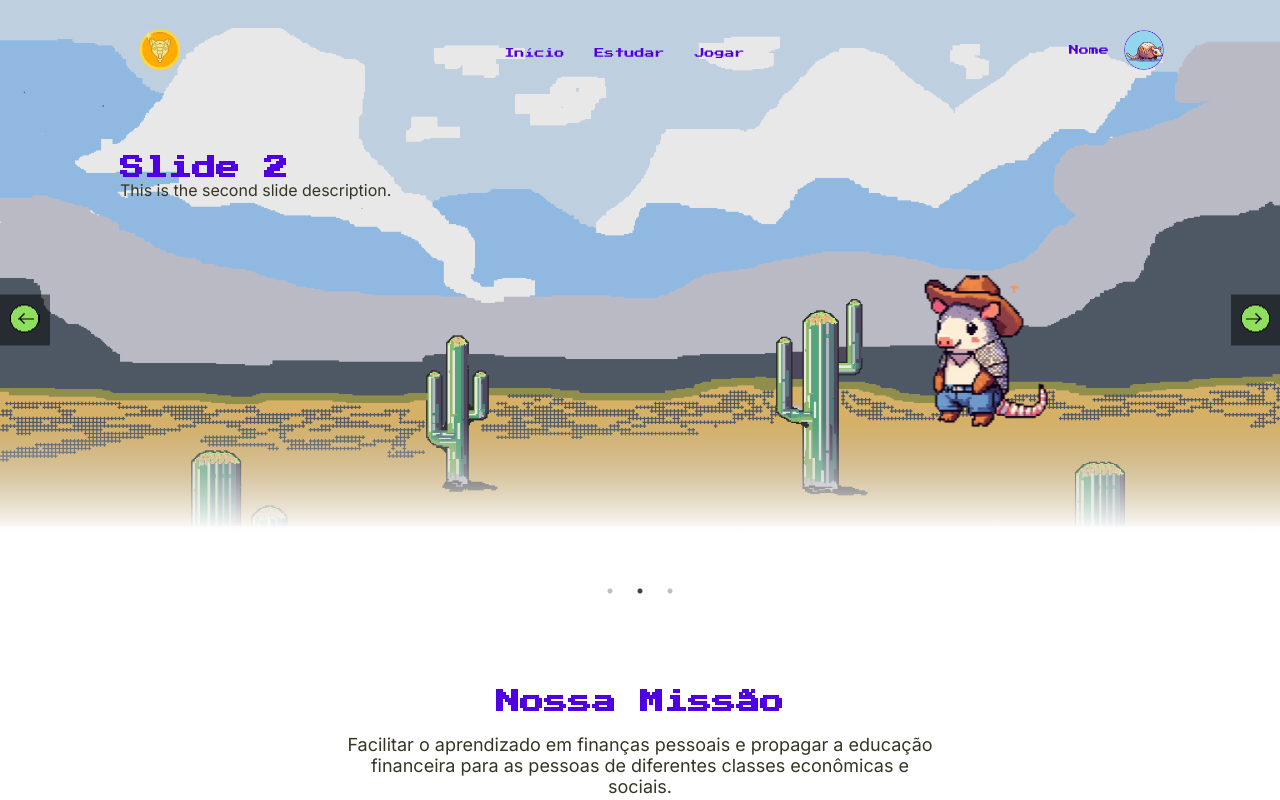
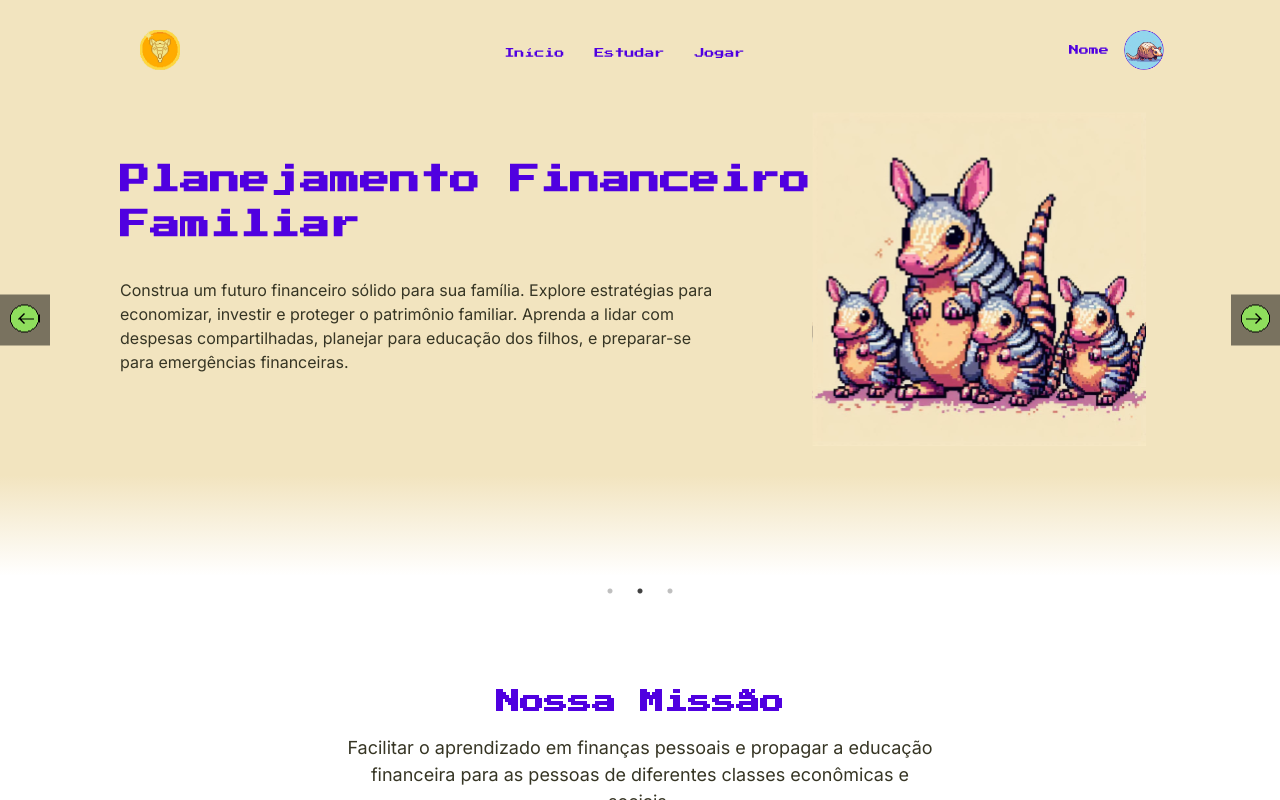
Before and after one commit to thecastrodev/TatuCash, a React (Vite) app in the folder frontend/: page / in a window 1280 px wide. Built offline with nearby package versions, Linux system fonts and the light colour scheme.

Commit message:
feat: add styles to Slider Home

```diff
--- a/frontend/src/components/Banner/Banner.css
+++ b/frontend/src/components/Banner/Banner.css
@@ -48,17 +48,22 @@ html, body {
 
 .slider-overlay {
   position: absolute;
+  top: 10%;
   bottom: 20px; /* Ajuste conforme necessário */
   left: 20px; /* Ajuste conforme necessário */
   z-index: 2; /* Garante que a label e a descrição fiquem acima da imagem */
   padding: 100px;
   margin-bottom: 20%;
+  width: 700px;
 }
 
+.slider-overlay h2,p{
+  line-height: 1.5em;
+}
 .slider-label {
-  font-size: 24px;
+  font-size: 30px;
   margin: 0;
-  padding: 0;
+  padding-bottom: 30px;
   color: var(--titulo1);
 }
 
--- a/frontend/src/components/Banner/Banner.tsx
+++ b/frontend/src/components/Banner/Banner.tsx
@@ -3,8 +3,8 @@ import Slider from 'react-slick';
 import 'slick-carousel/slick/slick.css';
 import 'slick-carousel/slick/slick-theme.css';
 import slide1 from '../../assets/home/full_banner.svg';
-import slide2 from '../../assets/home/full_banner.svg';
-import slide3 from '../../assets/home/full_banner.svg';
+import slide2 from '../../assets/home/banner_family.svg';
+import slide3 from '../../assets/home/banner_business.svg';
 import previous from '../../assets/home/anterior.png';
 import next from '../../assets/home/next.png'
 import './Banner.css';
@@ -16,9 +16,9 @@ const Banner: React.FC = () => {
   const [currentSlide, setCurrentSlide] = useState<number>(0);
 
   const productSlideImg = [
-    { Img: slide1, ImgName: 'slide1', label: 'Slide 1', description: 'This is the first slide description.' },
-    { Img: slide2, ImgName: 'slide2', label: 'Slide 2', description: 'This is the second slide description.' },
-    { Img: slide3, ImgName: 'slide3', label: 'Slide 3', description: 'This is the third slide description.' },
+    { Img: slide1, ImgName: 'slide1', label: 'Quer ter educação financeira de forma dinâmica?', description: 'Oferecemos educação financeira de forma prática e dinâmica, priorizando seu aprendizado de forma lúdica e enriquecedora.', link: '../../pages/Future/index.tsx' },
+    { Img: slide2, ImgName: 'slide2', label: 'Planejamento Financeiro Familiar', description: 'Construa um futuro financeiro sólido para sua família. Explore estratégias para economizar, investir e proteger o patrimônio familiar. Aprenda a lidar com despesas compartilhadas, planejar para educação dos filhos, e preparar-se para emergências financeiras.', link: 'https://example.com/slide2' },
+    { Img: slide3, ImgName: 'slide3', label: 'Planejamento Financeiro Empresarial', description: 'Transforme sua visão de negócio em realidade financeira. Desenvolva habilidades para administrar as finanças de sua empresa, desde o planejamento de capital inicial até a expansão e gestão de lucros. Domine conceitos-chave como fluxo de caixa, investimento e estratégias de crescimento sustentável.', link: 'https://example.com/slide3' },
   ];
 
   const settings = {
@@ -38,6 +38,7 @@ const Banner: React.FC = () => {
       <Slider ref={sliderRef} {...settings}>
         {productSlideImg.map((item, index) => (
           <div key={index} className="slider-content">
+            <a href={item.link} target="_blank" rel="noopener noreferrer">
             <img
               className="slider-image"
               src={item.Img}
@@ -51,6 +52,7 @@ const Banner: React.FC = () => {
               <h2 className="slider-label">{item.label}</h2>
               <p className="slider-description">{item.description}</p>
             </div>
+              </a>
           </div>
         ))}
       </Slider>
```
Also changed, not shown: frontend/src/assets/home/banner_business.svg (added), frontend/src/assets/home/banner_family.svg (added).
